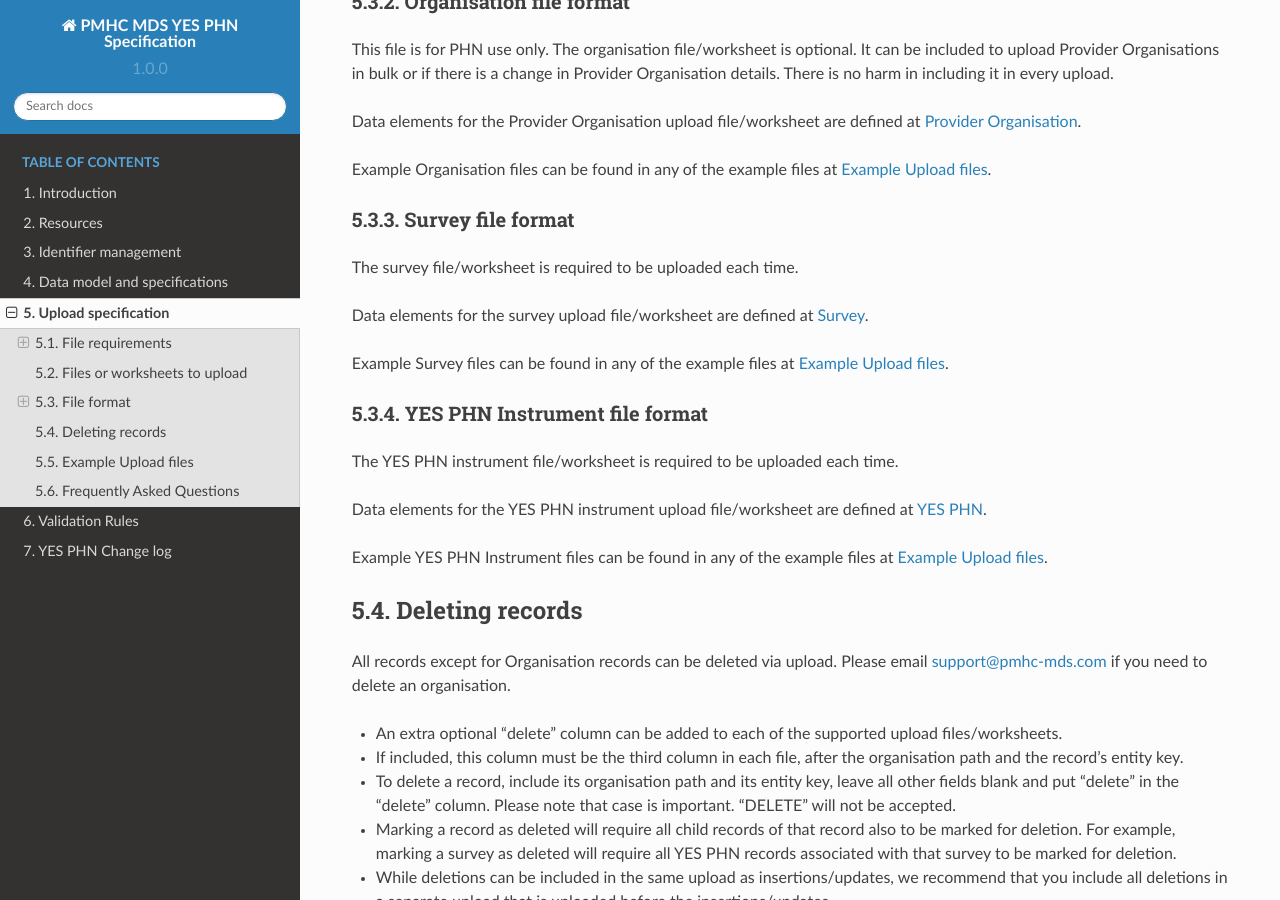
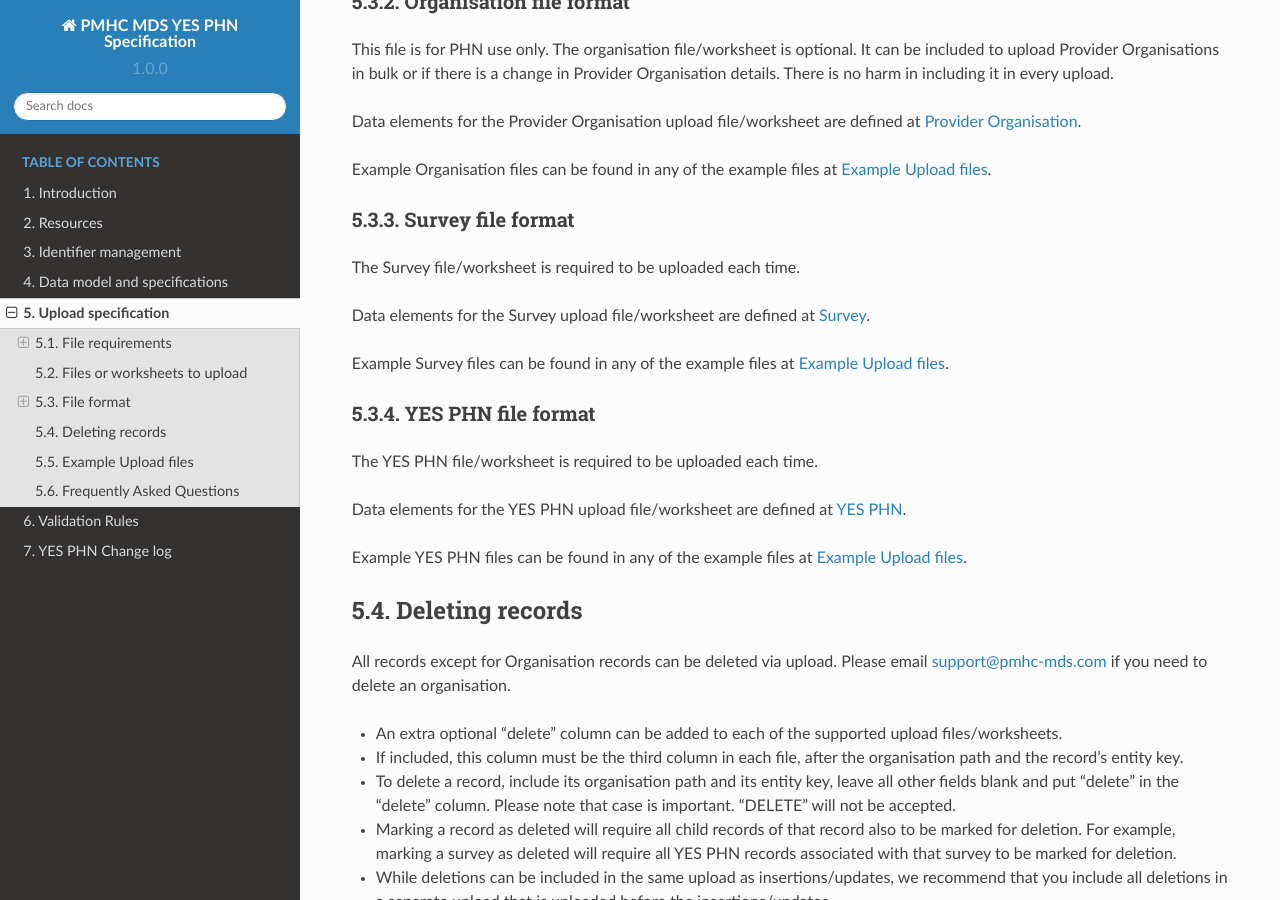
Before and after one commit to logicly-au/pmhc-spec-survey, a Sphinx documentation site: the page built from doc/upload-specification.rst, in a window 1280 px wide and 900 px high, scrolled down 2449 px. Built offline with Sphinx 7.4.7 and the Read the Docs theme 2.0.0, drawn with Linux system fonts in a browser that asks for light colours.

```diff
--- a/doc/data-model-and-specifications.rst
+++ b/doc/data-model-and-specifications.rst
@@ -86,7 +86,7 @@ Survey data is managed by the PHNs or Provider Organisations via upload.
 Instruments
 ^^^^^^^^^^^
 
-.. _yes-phn-instrument-data-elements:
+.. _yes-phn-data-elements:
 
 YES PHN
 """""""
--- a/doc/identifier-management.rst
+++ b/doc/identifier-management.rst
@@ -26,7 +26,7 @@ Managing all other entity keys
 The following entity keys will be created and managed by Provider Organisations:
 
 * :ref:`Survey Key <survey-data-elements>`,
-* :ref:`YES PHN Instrument Key <yes-phn-instrument-data-elements>`,
+* :ref:`YES PHN Instrument Key <yes-phn-data-elements>`,
 
 The PMHC MDS specification requires each of these keys to be unique and
 stable at the Provider Organisation level.
--- a/doc/resources.rst
+++ b/doc/resources.rst
@@ -7,4 +7,4 @@ Further information about the YES PHN Survey is available from
 the `AMHOCN Experience Measures website <https://www.amhocn.org/resources/experience-measures>`_.
 
 The Your Experience of Service Primary Health Network (YES PHN) Survey is available
-at `https://www.amhocn.org/resources/experience-measures <https://www.amhocn.org/resources/experience-measures>`_.
+at `https://www.amhocn.org/__data/assets/pdf_file/0017/700451/yes_phn_survey_sample.pdf <https://www.amhocn.org/__data/assets/pdf_file/0017/700451/yes_phn_survey_sample.pdf>`_.
--- a/doc/upload-file-types.csv
+++ b/doc/upload-file-types.csv
@@ -1,5 +1,5 @@
 File Type,CSV filename,Excel worksheet name,Required
-:ref:`YES PHN <yes-phn-instrument-format>`,yes-phn.csv,YES PHN Instruments,Required
+:ref:`YES PHN <yes-phn-format>`,yes-phn.csv,YES PHN Instruments,Required
 :ref:`Survey <survey-format>`,surveys.csv,Surveys,Required
 :ref:`Organisations <organisation-format>`,organisations.csv,Organisations,"Optional, may only be included if the user has Organisation Management Role"
 :ref:`Metadata <metadata-format>`,metadata.csv,Metadata,Required
--- a/doc/upload-specification.rst
+++ b/doc/upload-specification.rst
@@ -136,23 +136,23 @@ Example Organisation files can be found in any of the example files at :ref:`exa
 
 Survey file format
 ^^^^^^^^^^^^^^^^^^
-The survey file/worksheet is required to be uploaded each time.
+The Survey file/worksheet is required to be uploaded each time.
 
-Data elements for the survey upload file/worksheet are defined at
+Data elements for the Survey upload file/worksheet are defined at
 :ref:`survey-data-elements`.
 
 Example Survey files can be found in any of the example files at :ref:`example-upload-files`.
 
-.. _yes-phn-instrument-format:
+.. _yes-phn-format:
 
-YES PHN Instrument file format
+YES PHN file format
 ^^^^^^^^^^^^^^^^^^^^^^^^^^^^^^
-The YES PHN instrument file/worksheet is required to be uploaded each time.
+The YES PHN file/worksheet is required to be uploaded each time.
 
-Data elements for the YES PHN instrument upload file/worksheet are defined at
-:ref:`yes-phn-instrument-data-elements`.
+Data elements for the YES PHN  upload file/worksheet are defined at
+:ref:`yes-phn-data-elements`.
 
-Example YES PHN Instrument files can be found in any of the example files at :ref:`example-upload-files`.
+Example YES PHN files can be found in any of the example files at :ref:`example-upload-files`.
 
 .. _deleting-records:
 
--- a/metadata.json
+++ b/metadata.json
@@ -30,7 +30,7 @@
     "schema:description": "table/survey.rst",
     "tableSchema": "table/survey-metadata.json"
   }, {
-    "dc:title": "YES-PHN instrument",
+    "dc:title": "YES-PHN",
     "url": "data/yes-phn.csv",
     "schema:name": "yes-phn-instrument",
     "schema:description": "table/instrument/yes-phn-instrument.rst",
```
Also changed, not shown: other parts of doc/data-model-and-specifications.rst (+1 -1 lines), doc/validation-rules.rst (+12 -1 lines), table/instrument/yes_phn/yes-phn-experience-scale.rst (+8 -0 lines), table/instrument/yes_phn/yes-phn-outcome-scale.rst (+8 -0 lines).
